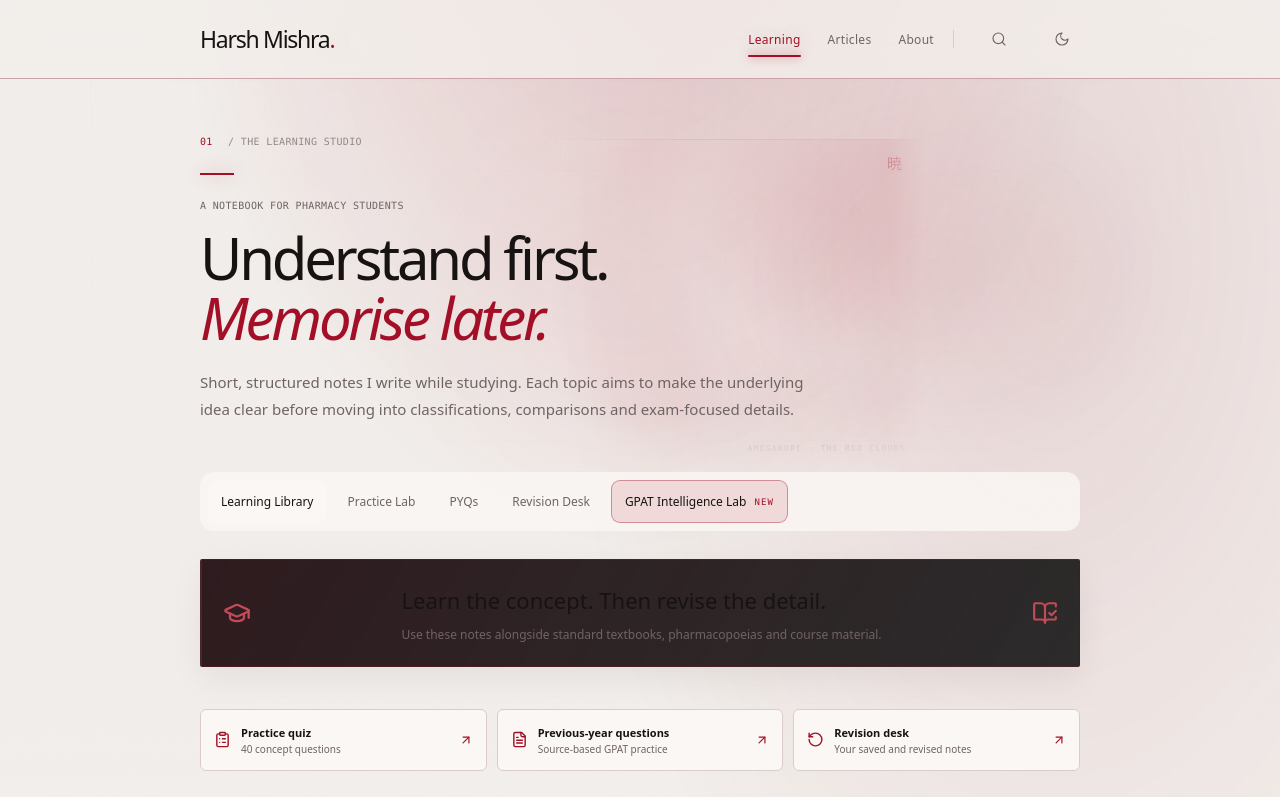
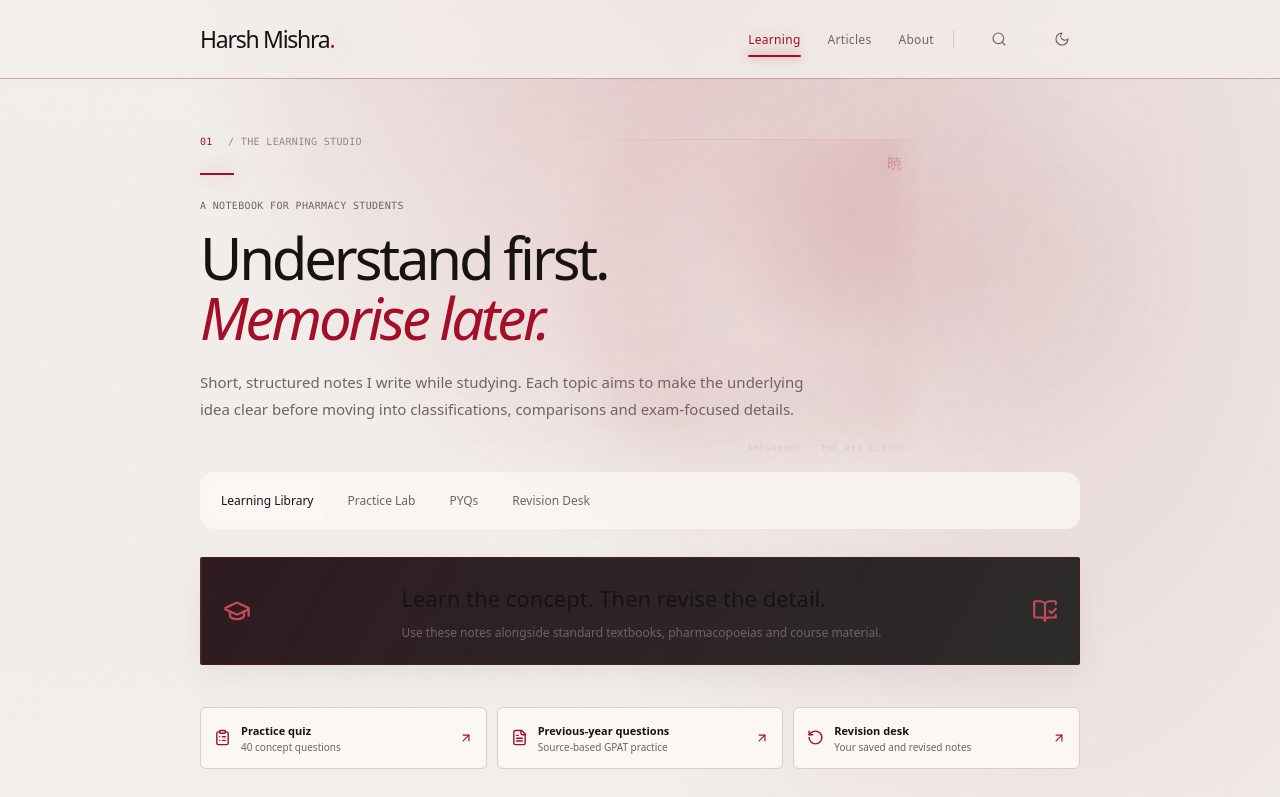
Before and after one commit to milesmoraliis759/portfolio, a Next.js app: page /learning in a window 1280 px wide. Shown: the top 797 px of the page. Built offline with nearby package versions, Linux system fonts and the light colour scheme; no server answers.

Commit message:
Remove GPAT Intelligence Lab tab from Learning Studio

```diff
--- a/src/app/learning/page.tsx
+++ b/src/app/learning/page.tsx
@@ -30,7 +30,6 @@ export default function LearningPage() {
         <Link href="/practice">Practice Lab</Link>
         <Link href="/pyqs">PYQs</Link>
         <Link href="/revision">Revision Desk</Link>
-        <Link href="/gpat-intelligence-lab" className="is-featured">GPAT Intelligence Lab <span>NEW</span></Link>
       </nav>
       <div className="learning-banner">
         <GraduationCap size={28}/>
```
